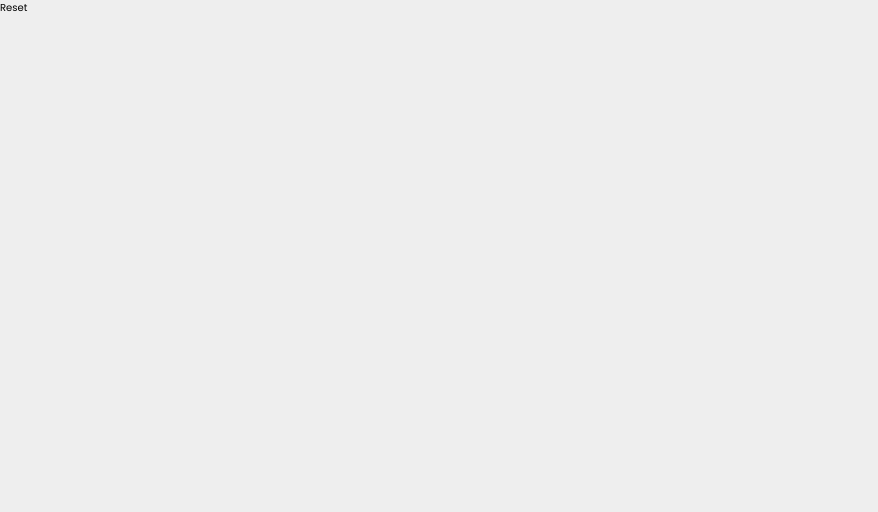
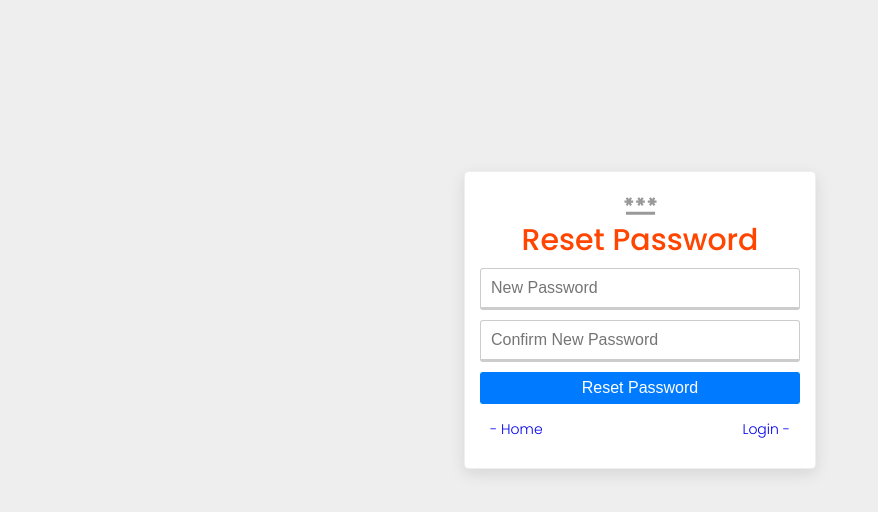
Before and after one commit to IsbatBInHossain/Inventory-mangement-app, a React (Vite) app in the folder frontend/: page /resetpassword/1 in a window 1280 px wide. Shown: the top 512 px of the page, without its empty margins (0-878 px from the left). Built offline with nearby package versions, Linux system fonts and the light colour scheme.

Commit message:
Add Register, Forgot Password and Reset Password pages

```diff
--- a/frontend/src/pages/auth/ForgotPass.jsx
+++ b/frontend/src/pages/auth/ForgotPass.jsx
@@ -1,4 +1,34 @@
+import styles from './auth.module.scss';
+import { AiOutlineMail } from 'react-icons/ai';
+import { Link } from 'react-router-dom';
+import Card from '../../components/card/card';
+
 const ForgotPassword = () => {
-  return <div>ForgotPassword</div>;
+  return (
+    <div className={`container ${styles.auth}`}>
+      <Card>
+        <div className={styles.form}>
+          <div className='--flex-center'>
+            <AiOutlineMail size={35} color='#999' />
+          </div>
+          <h2>Forgot Password</h2>
+          <form>
+            <input type='email' name='email' required placeholder='Email' />
+            <button className='--btn --btn-primary --btn-block' type='submit'>
+              Get Reset Email
+            </button>
+            <div className={styles.links}>
+              <p>
+                <Link to='/'>- Home</Link>
+              </p>
+              <p>
+                <Link to='/login'>Login -</Link>
+              </p>
+            </div>
+          </form>
+        </div>
+      </Card>
+    </div>
+  );
 };
 export default ForgotPassword;
--- a/frontend/src/pages/auth/Login.jsx
+++ b/frontend/src/pages/auth/Login.jsx
@@ -13,9 +13,9 @@ const Login = () => {
           </div>
           <h2>Login</h2>
           <form>
-            <input type='text' name='email' required placeholder='Email' />
+            <input type='email' name='email' required placeholder='Email' />
             <input
-              type='text'
+              type='password'
               name='password'
               required
               placeholder='Password'
@@ -27,7 +27,7 @@ const Login = () => {
           <Link to='/forgotpassword'>Forgot Password</Link>
           <span className={styles.register}>
             <Link to='/'>Home</Link>
-            <p>&nbsp; Don{`'`}t Have an account? &nbsp;</p>
+            <p>&nbsp; Don{`'`}t have an account? &nbsp;</p>
             <Link to='/register'>Register</Link>
           </span>
         </div>
--- a/frontend/src/pages/auth/Register.jsx
+++ b/frontend/src/pages/auth/Register.jsx
@@ -1,4 +1,44 @@
+import styles from './auth.module.scss';
+import { TiUserAddOutline } from 'react-icons/ti';
+import { Link } from 'react-router-dom';
+import Card from '../../components/card/card';
+
 const Register = () => {
-  return <div>Register</div>;
+  return (
+    <div className={`container ${styles.auth}`}>
+      <Card>
+        <div className={styles.form}>
+          <div className='--flex-center'>
+            <TiUserAddOutline size={35} color='#999' />
+          </div>
+          <h2>Register</h2>
+          <form>
+            <input type='text' name='name' required placeholder='Name' />
+            <input type='email' name='email' required placeholder='Email' />
+            <input
+              type='password'
+              name='password'
+              required
+              placeholder='Password'
+            />
+            <input
+              type='password'
+              name='confirm-password'
+              required
+              placeholder='Confirm Password'
+            />
+            <button className='--btn --btn-primary --btn-block' type='submit'>
+              Register
+            </button>
+          </form>
+          <span className={styles.register}>
+            <Link to='/'>Home</Link>
+            <p>&nbsp; Already have an account? &nbsp;</p>
+            <Link to='/login'>Login</Link>
+          </span>
+        </div>
+      </Card>
+    </div>
+  );
 };
 export default Register;
--- a/frontend/src/pages/auth/Reset.jsx
+++ b/frontend/src/pages/auth/Reset.jsx
@@ -1,4 +1,45 @@
+import styles from './auth.module.scss';
+import { MdPassword } from 'react-icons/md';
+import { Link } from 'react-router-dom';
+import Card from '../../components/card/card';
+
 const Reset = () => {
-  return <div>Reset</div>;
+  return (
+    <div className={`container ${styles.auth}`}>
+      <Card>
+        <div className={styles.form}>
+          <div className='--flex-center'>
+            <MdPassword size={35} color='#999' />
+          </div>
+          <h2>Reset Password</h2>
+          <form>
+            <input
+              type='password'
+              name='password'
+              required
+              placeholder='New Password'
+            />
+            <input
+              type='password'
+              name='confirm-password'
+              required
+              placeholder='Confirm New Password'
+            />
+            <button className='--btn --btn-primary --btn-block' type='submit'>
+              Reset Password
+            </button>
+            <div className={styles.links}>
+              <p>
+                <Link to='/'>- Home</Link>
+              </p>
+              <p>
+                <Link to='/login'>Login -</Link>
+              </p>
+            </div>
+          </form>
+        </div>
+      </Card>
+    </div>
+  );
 };
 export default Reset;
```
